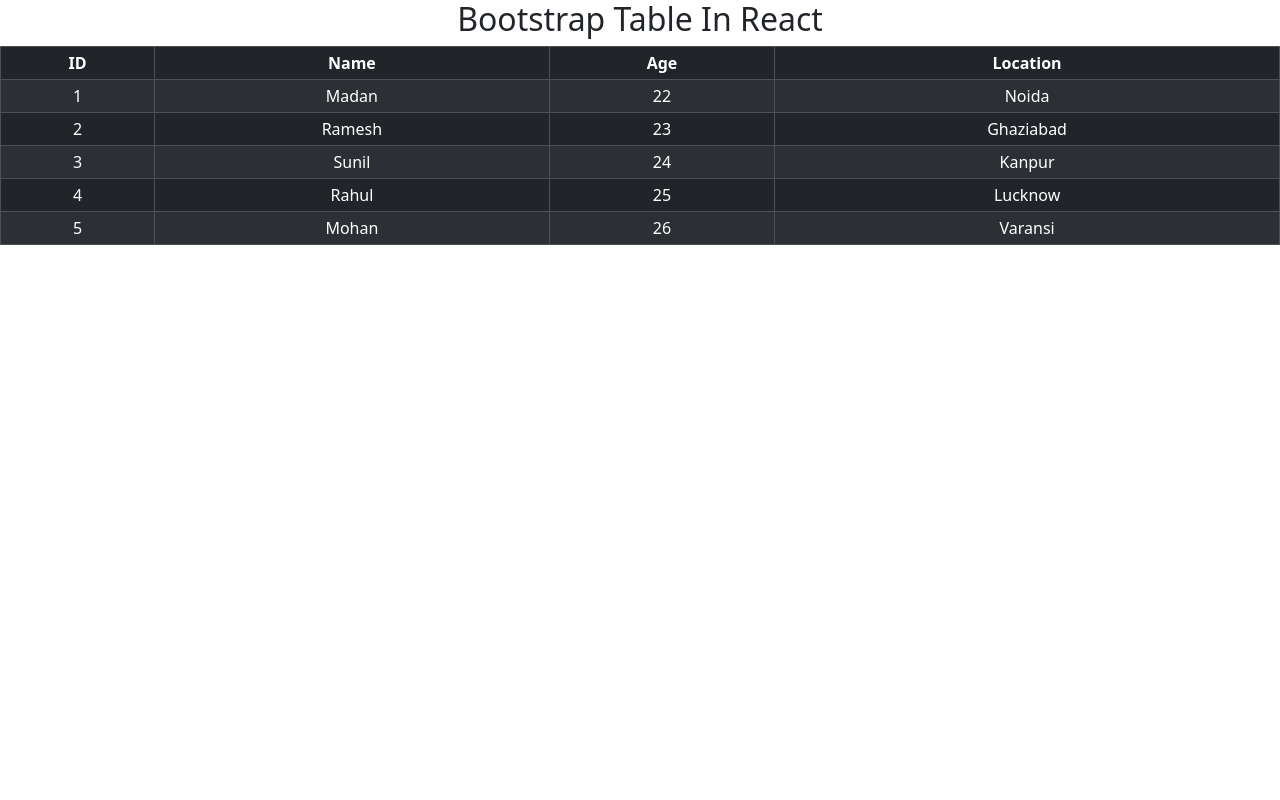
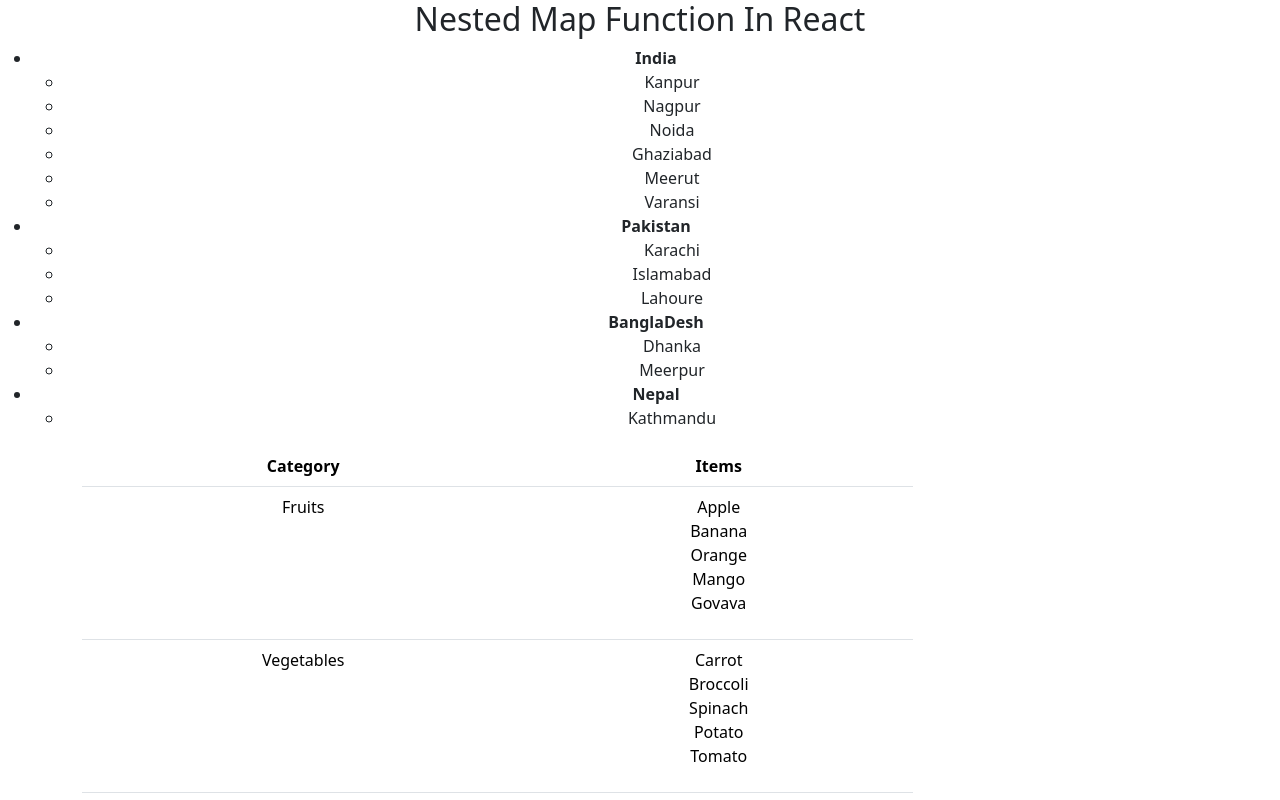
Before and after one commit to sanjay128yadav/react_js, a React (Create React App) app: page / in a window 1280 px wide. Shown: the top 800 px of the page. Built offline with nearby package versions, Linux system fonts and the light colour scheme.

Commit message:
RJ #04082024

```diff
--- a/src/App.js
+++ b/src/App.js
@@ -1,44 +1,91 @@
 import React from 'react'
 import './App.css'
 
-import Table from 'react-bootstrap/Table';
+import {Table, Container, Row , Col} from "react-bootstrap";
 
 export default function App() {
+
   // Example 1
 
-  const dataTable = [
-    {id:1, name:"Madan", age:22, location:"Noida"},
-    {id:2, name:"Ramesh",age:23, location:"Ghaziabad"},
-    {id:3, name:"Sunil", age:24, location:"Kanpur"},
-    {id:4, name:"Rahul", age:25, location:"Lucknow"},
-    {id:5, name:"Mohan", age:26, location:"Varansi"},
-  ]
+  const countriesWithCities = [
+    {
+      country: "India",
+      cities: ["Kanpur","Nagpur","Noida","Ghaziabad","Meerut","Varansi"]
+    },
+    {
+      country: "Pakistan",
+      cities: ["Karachi","Islamabad","Lahoure"]
+    },
+    {
+      country: "BanglaDesh",
+      cities: ["Dhanka","Meerpur"]
+    },
+    {
+      country: "Nepal",
+      cities: ["Kathmandu"]
+    },
+  ];
+
+  // Example 2
+
+  const nestedData = [
+    {category: "Fruits", items: ["Apple", "Banana", "Orange", "Mango","Govava"]},
+    {category: "Vegetables", items: ["Carrot", "Broccoli", "Spinach", "Potato","Tomato"]},
+    {category: "Drinks", items: ["Water", "Juce", "Tea", "Cofee","Coldrinks"]}
+  ];
+
   return (
     <>
       <div className='App'>
-      <h2>Bootstrap Table In React </h2>
-      <div>
-        <Table striped bordered hover size="sm" variant="dark">
+        <h2>Nested Map Function In React</h2>
+        {/* Example 1 */}
+
+        <ul>
+          {countriesWithCities.map((countryObject, index)=>(
+            <li key={index}>
+              <b>{countryObject.country}</b>
+              <ul>
+                {countryObject.cities.map((city, cityIndex)=>(
+                  <li key={cityIndex}>
+                    {city}
+                  </li>
+                ))}
+              </ul>
+            </li>
+          ))}
+        </ul>
+
+        {/* Example 2 */}
+
+        <Container>
+            <Row>
+                <Col md={9}>
+                    <Table className='table'>
                         <thead>
                           <tr>
-                <th>ID</th>
-                <th>Name</th>
-                <th>Age</th>
-                <th>Location</th>
+                              <th>Category</th>
+                              <th>Items</th>
                           </tr>
                         </thead>
                         <tbody>
-              {dataTable.map((data)=>(
-                <tr key={data.id}>
-                  <td>{data.id}</td>
-                  <td>{data.name}</td>
-                  <td>{data.age}</td>
-                  <td>{data.location}</td>
+                            {nestedData.map((data, index)=>(
+                              <tr key={index}>
+                                <td>{data.category}</td>
+                                <td>
+                                  <ul className='list-unstyled'>
+                                    {data.items.map((item, itemIndex)=>(
+                                      <li key={itemIndex}>{item}</li>
+                                    ))}
+                                  </ul>
+                                </td>
                               </tr>
                             ))}
                         </tbody>
                     </Table>
-      </div>
+                </Col>
+            </Row>
+        </Container>
+
       </div>
     </>
   )
```
Lines whose indentation alone changed are shown as unchanged.
